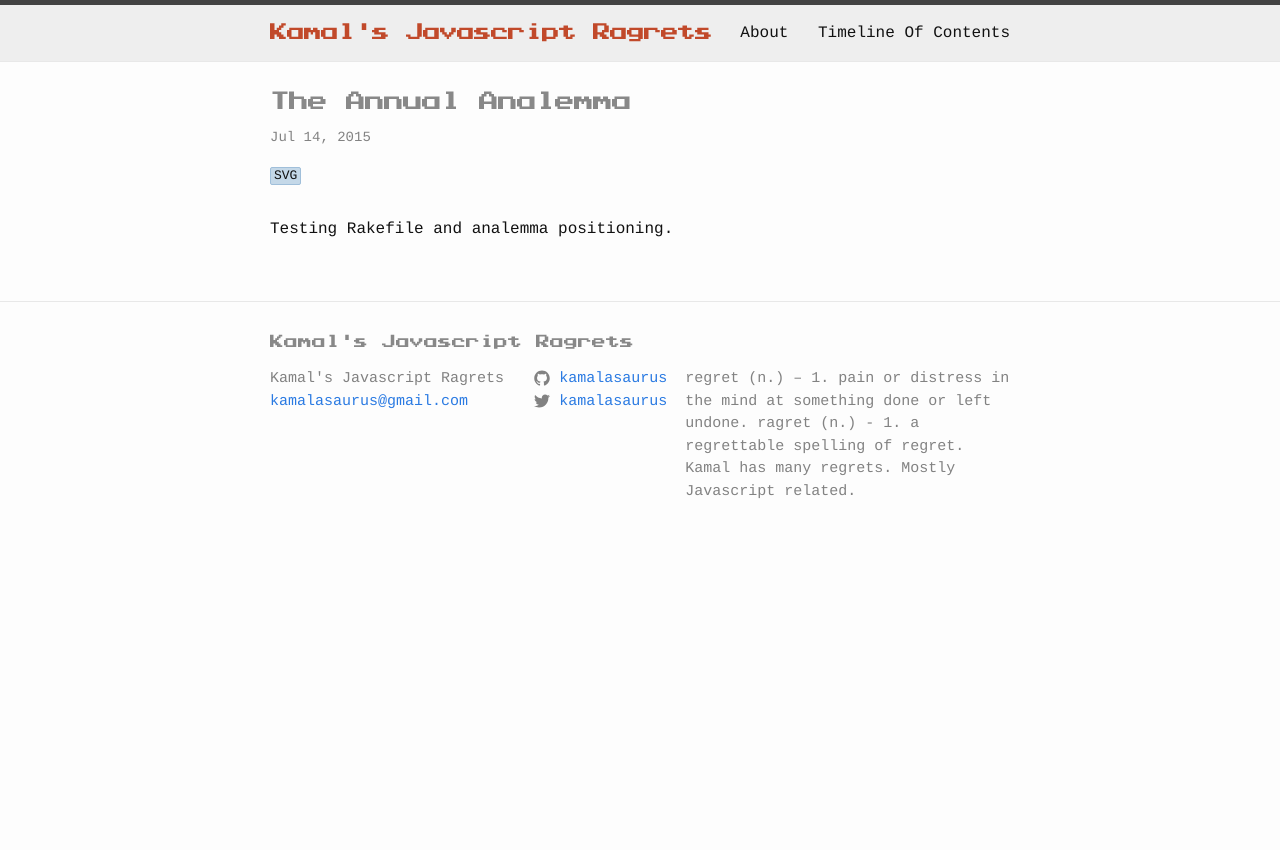
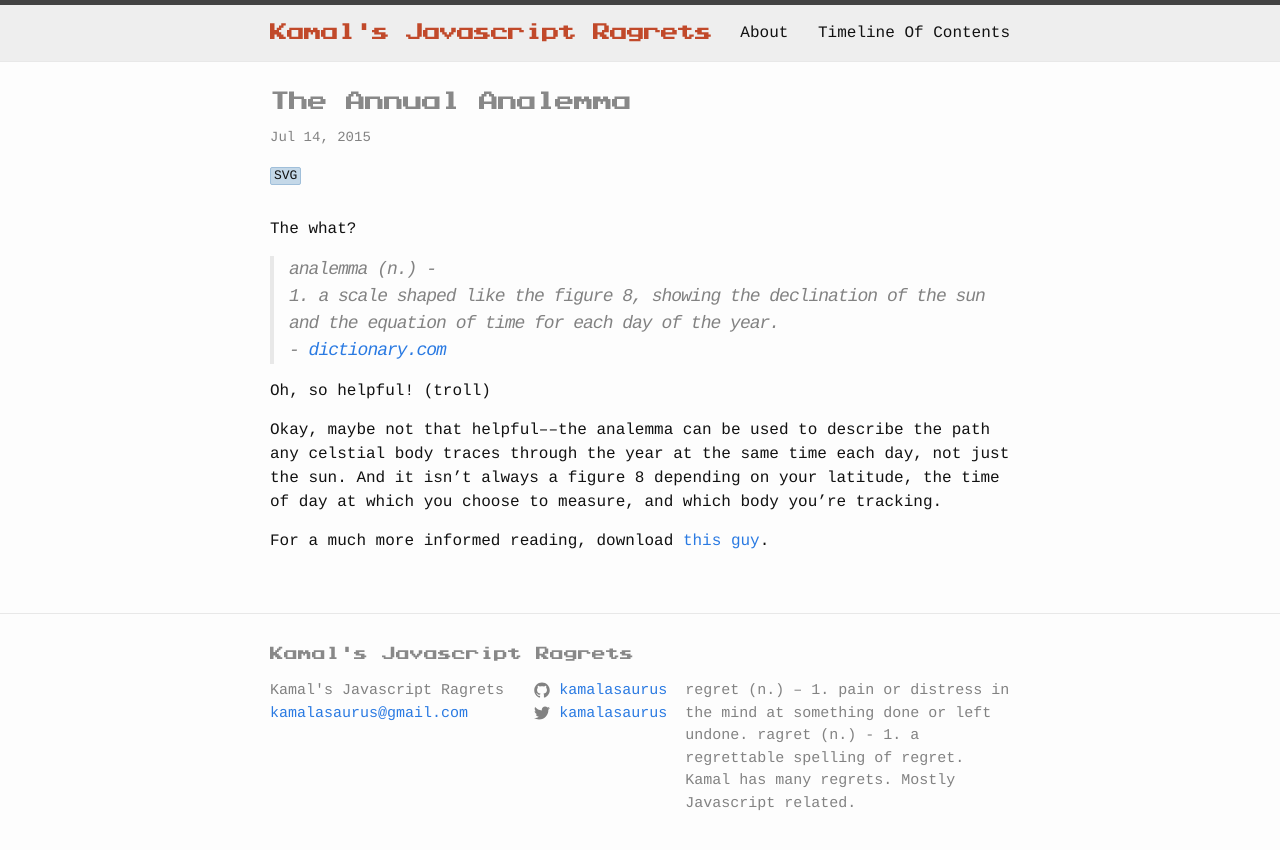
Before and after one commit to kamalasaurus/kamalasaurus.github.io, a Jekyll site: the page built from _posts/2015-07-13-the-annual-analemma.markdown, in a window 1280 px wide. Shown: the top 850 px of the page. Built offline with Jekyll 4.4.1, drawn with Linux system fonts in a browser that asks for light colours; a script that is not in the unit is left out.

Commit message:
downloadable pdf script

```diff
--- a/_includes/head.html
+++ b/_includes/head.html
@@ -18,7 +18,13 @@
 
   {% if page.custom_js %}
     {% for js_file in page.custom_js %}
-    <script src='/javascripts/{{ js_file }}.js' type="text/javascript"></script>
+      <script src='/javascripts/{{ js_file }}.js' type="text/javascript"></script>
+    {% endfor %}
+  {% endif %}
+
+  {% if page.post_js %}
+    {% for js_file in page.post_js %}
+      <script src='/javascripts/{{ js_file }}.js' type="text/javascript"></script>
     {% endfor %}
   {% endif %}
 
--- a/_layouts/post.html
+++ b/_layouts/post.html
@@ -5,6 +5,7 @@
 - cloudcover
 - post
 ---
+
 <div class="post">
 
   <header class="post-header">
--- a/_posts/2015-07-13-the-annual-analemma.markdown
+++ b/_posts/2015-07-13-the-annual-analemma.markdown
@@ -3,6 +3,21 @@
 title: The Annual Analemma
 date: 2015-07-13 20:41:54 -0700
 categories: SVG
+post_js:
+- download
 ---
 
-Testing Rakefile and analemma positioning.
+The what?
+
+> analemma (n.) - <br>1. a scale shaped like the figure 8, showing the declination of the sun and the equation of time for each day of the year.<br>- [dictionary.com][dictionary]
+
+Oh, so helpful!  (troll)
+
+Okay, maybe not that helpful––the analemma can be used to describe the path any celstial body traces through the year at the same time each day, not just the sun.  And it isn't always a figure 8 depending on your latitude, the time of day at which you choose to measure, and which body you're tracking.
+
+
+
+For a much more informed reading, download <a href='javascript:void(0)' onclick='window.download("tsy.pdf")'>this guy</a>.
+
+[dictionary]: http://dictionary.reference.com/browse/analemma
+[math]: http://www.math.nus.edu.sg/aslaksen/projects/tsy.pdf
--- a/_posts/2015-07-19-the-prince-that-was-promised.markdown
+++ b/_posts/2015-07-19-the-prince-that-was-promised.markdown
@@ -26,7 +26,7 @@
 
 See that `yield` keyword in the function body?  And the `*` adjacent to the function declaration?  The `*` signifies "generator", which means it can use that `yield` keyword.  It makes sure you don't eat a non-existent sandwich by making the function wait for the return value.
 
-All `yield` means is "come back to this point whenever you're done doing whatever long-duration thing you're supposed to do asynchronously and then continue executing this function body."  Without the magic `yield` you'd have to nest everything into a [pyramid of doom], or, if given the option, run it synchronously––which will block your thread and kill your performance.
+All `yield` means is "come back to this point whenever you're done doing whatever long-duration thing you're supposed to do asynchronously and then continue executing this function body."  Without the magic `yield` you'd have to nest everything into a [pyramid of doom][doom], or, if given the option, run it synchronously––which will block your thread and kill your performance.
 
 Generators are generalized (harhar) for aribitrary code-blocks; in ES7, the expectation will be that asynchronous requests should be handled by C#-style `async/await` functions, ergo:
 
--- /dev/null
+++ b/javascripts/download.js
@@ -0,0 +1,4 @@
+window.download = function(filename) {
+  window.location.href = '//' + window.location.host + '/downloads/' + filename;
+  return false;
+}
```
Also changed, not shown: other parts of _posts/2015-07-19-the-prince-that-was-promised.markdown (+1 -1 lines), 1 other file.
